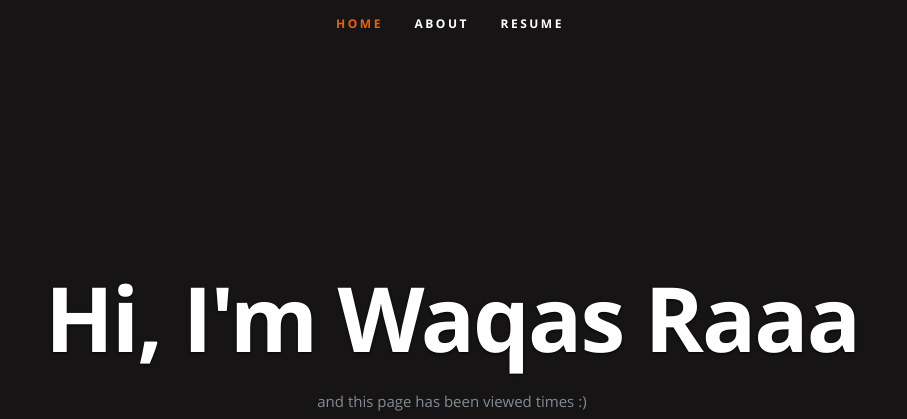
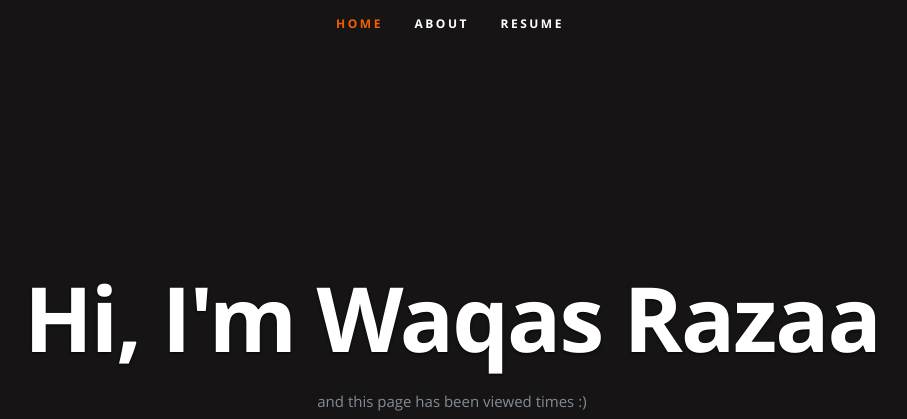
Before and after one commit to waqas1001/azure_resume, a plain HTML site: page frontend/index.html in a window 1280 px wide. Shown: the top 419 px of the page, without its empty margins (190-1097 px from the left). Drawn offline with nearby package versions, Linux system fonts and the light colour scheme; no server answers.

Commit message:
updated the HTML

```diff
--- a/frontend/index.html
+++ b/frontend/index.html
@@ -54,7 +54,7 @@
 
       <div class="row banner">
          <div class="banner-text">
-            <h1 class="responsive-headline">Hi, I'm Waqas Raaa</h1>
+            <h1 class="responsive-headline">Hi, I'm Waqas Razaa</h1>
 
             <p>and this page has been viewed <a id="counter"></a> times :) </p>
             <ul class="social">
```
Also changed, not shown: 1 other file.
